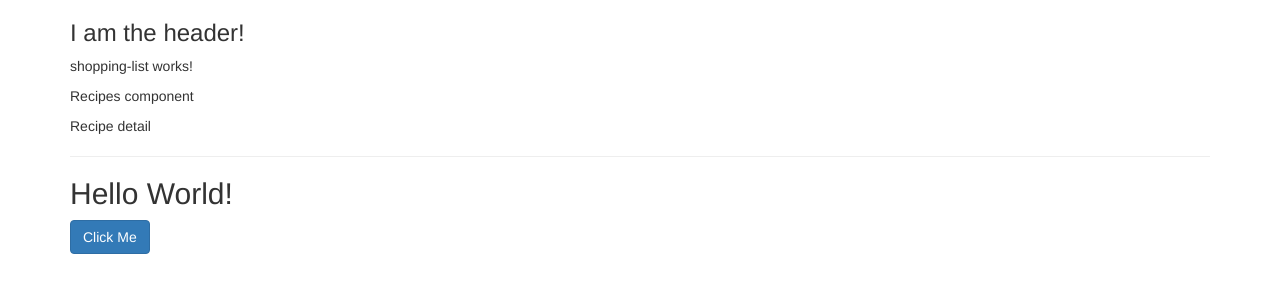
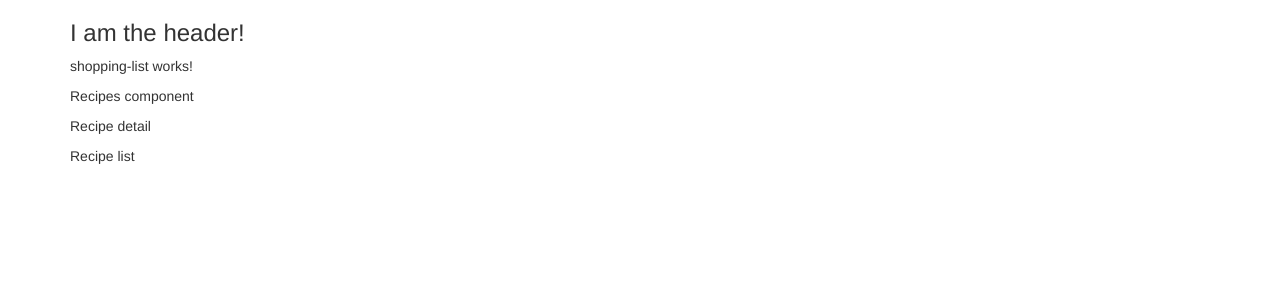
Before and after one commit to KevinAsbury/RecipeBox, an Angular app: page / in a window 1280 px wide. Shown: the top 300 px of the page. Built offline with nearby package versions, Linux system fonts and the light colour scheme.

Commit message:
Added recipe list subcomponent to recipes

```diff
--- a/src/app/app.component.html
+++ b/src/app/app.component.html
@@ -4,9 +4,6 @@
       <app-header></app-header>
       <app-shopping-list></app-shopping-list>
       <app-recipes></app-recipes>
-      <hr>
-      <h2>Hello World!</h2>
-      <button class="btn btn-primary">Click Me</button>
     </div>
   </div>
 </div>
--- a/src/app/app.module.ts
+++ b/src/app/app.module.ts
@@ -4,16 +4,18 @@ import { NgModule } from '@angular/core';
 import { AppComponent } from './app.component';
 import { HeaderComponent } from './header/header.component';
 import { ShoppingListComponent } from './shopping-list/shopping-list.component';
+import { RecipesComponent } from './recipes/recipes.component';
 import { RecipeDetailComponent } from './recipes/recipe-detail/recipe-detail.component';
-import { RecipesComponent } from './recipes/recipes.component';
+import { RecipeListComponent } from './recipes/recipe-list/recipe-list.component';
 
 @NgModule({
   declarations: [
     AppComponent,
     HeaderComponent,
     ShoppingListComponent,
+    RecipesComponent,
     RecipeDetailComponent,
-    RecipesComponent
+    RecipeListComponent
   ],
   imports: [
     BrowserModule
--- /dev/null
+++ b/src/app/recipes/recipe-list/recipe-list.component.html
@@ -0,0 +1 @@
+<p>Recipe list</p>
--- /dev/null
+++ b/src/app/recipes/recipe-list/recipe-list.component.ts
@@ -0,0 +1,11 @@
+import { Component, OnInit } from '@angular/core'
+
+@Component({
+    selector: 'app-recipe-list',
+    templateUrl: './recipe-list.component.html'
+})
+export class RecipeListComponent implements OnInit{
+    constructor() {}
+
+    ngOnInit() {}
+}
--- a/src/app/recipes/recipes.component.html
+++ b/src/app/recipes/recipes.component.html
@@ -1,2 +1,3 @@
 <p>Recipes component</p>
 <app-recipe-detail></app-recipe-detail>
+<app-recipe-list></app-recipe-list>
```
